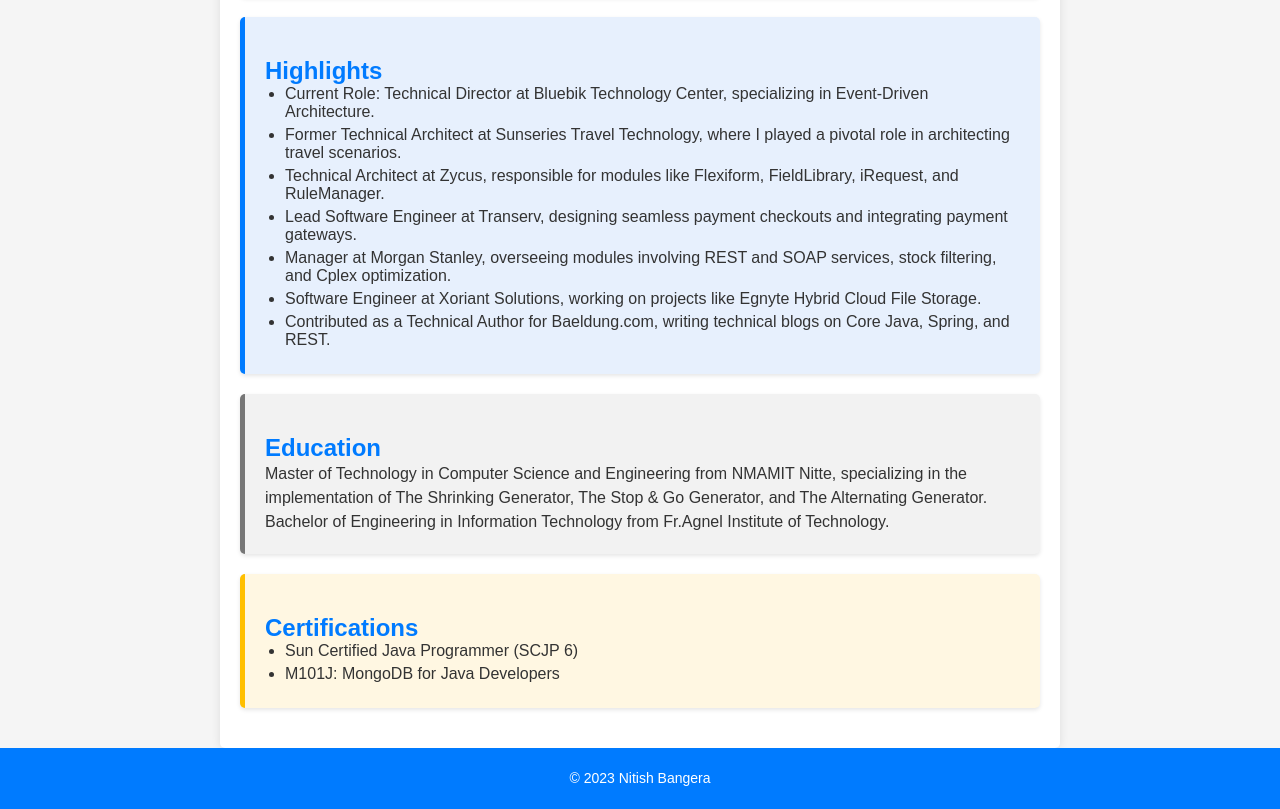
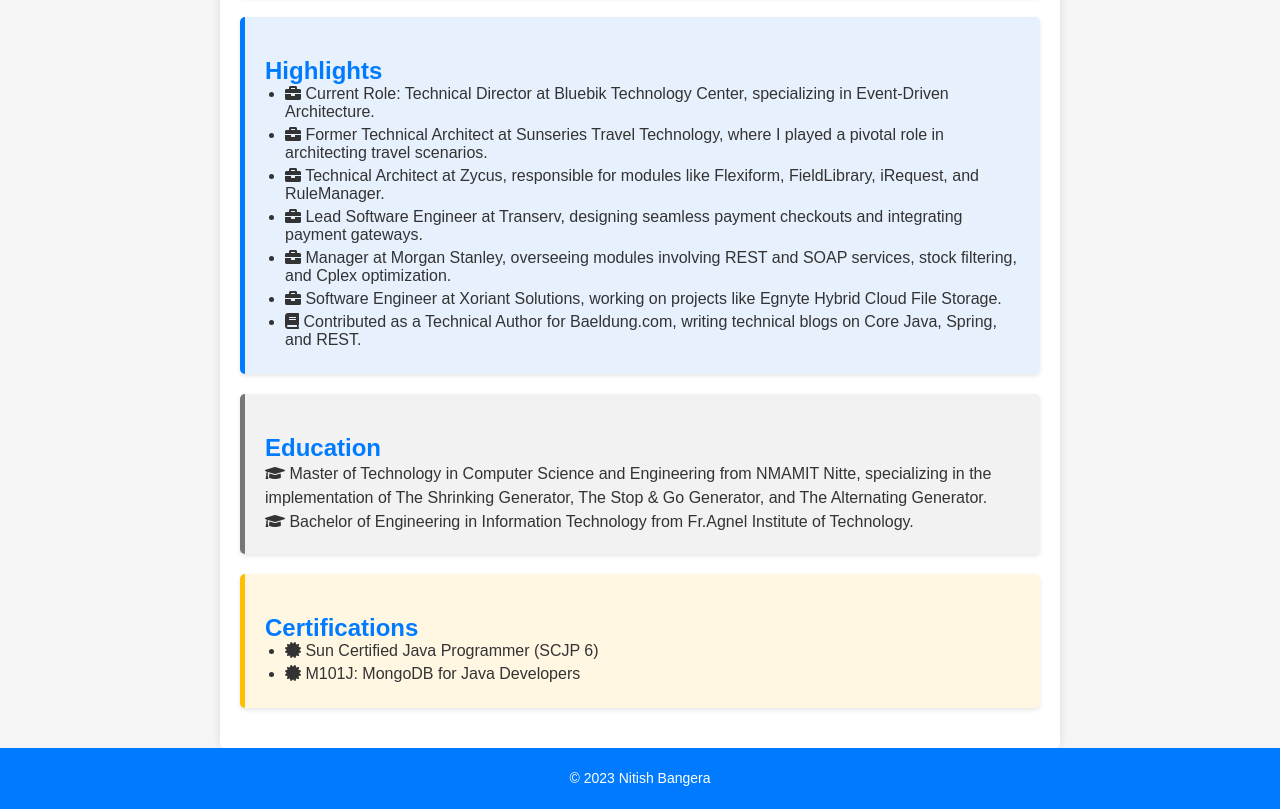
Before and after one commit to NitishBangera/nitishbangera.github.io, a plain HTML site: page index.html in a window 1280 px wide. Shown: the part 359-1168 px from the top of the page. Drawn offline with Linux system fonts and the light colour scheme.

Commit message:
Update index.html

```diff
--- a/index.html
+++ b/index.html
@@ -5,6 +5,7 @@
     <meta name="viewport" content="width=device-width, initial-scale=1.0">
     <title>Nitish Bangera's GitHub.io Profile</title>
     <link rel="stylesheet" href="style.css">
+    <link rel="stylesheet" href="https://cdnjs.cloudflare.com/ajax/libs/font-awesome/5.15.3/css/all.min.css">
 </head>
 <body>
     <header>
@@ -23,27 +24,27 @@
         <section id="highlights">
             <h2>Highlights</h2>
             <ul>
-                <li>Current Role: Technical Director at Bluebik Technology Center, specializing in Event-Driven Architecture.</li>
-                <li>Former Technical Architect at Sunseries Travel Technology, where I played a pivotal role in architecting travel scenarios.</li>
-                <li>Technical Architect at Zycus, responsible for modules like Flexiform, FieldLibrary, iRequest, and RuleManager.</li>
-                <li>Lead Software Engineer at Transerv, designing seamless payment checkouts and integrating payment gateways.</li>
-                <li>Manager at Morgan Stanley, overseeing modules involving REST and SOAP services, stock filtering, and Cplex optimization.</li>
-                <li>Software Engineer at Xoriant Solutions, working on projects like Egnyte Hybrid Cloud File Storage.</li>
-                <li>Contributed as a Technical Author for Baeldung.com, writing technical blogs on Core Java, Spring, and REST.</li>
+                <li><i class="fas fa-briefcase"></i> Current Role: Technical Director at Bluebik Technology Center, specializing in Event-Driven Architecture.</li>
+                <li><i class="fas fa-briefcase"></i> Former Technical Architect at Sunseries Travel Technology, where I played a pivotal role in architecting travel scenarios.</li>
+                <li><i class="fas fa-briefcase"></i> Technical Architect at Zycus, responsible for modules like Flexiform, FieldLibrary, iRequest, and RuleManager.</li>
+                <li><i class="fas fa-briefcase"></i> Lead Software Engineer at Transerv, designing seamless payment checkouts and integrating payment gateways.</li>
+                <li><i class="fas fa-briefcase"></i> Manager at Morgan Stanley, overseeing modules involving REST and SOAP services, stock filtering, and Cplex optimization.</li>
+                <li><i class="fas fa-briefcase"></i> Software Engineer at Xoriant Solutions, working on projects like Egnyte Hybrid Cloud File Storage.</li>
+                <li><i class="fas fa-book"></i> Contributed as a Technical Author for Baeldung.com, writing technical blogs on Core Java, Spring, and REST.</li>
             </ul>
         </section>
 
         <section id="education">
             <h2>Education</h2>
-            <p>Master of Technology in Computer Science and Engineering from NMAMIT Nitte, specializing in the implementation of The Shrinking Generator, The Stop & Go Generator, and The Alternating Generator.</p>
-            <p>Bachelor of Engineering in Information Technology from Fr.Agnel Institute of Technology.</p>
+            <p><i class="fas fa-graduation-cap"></i> Master of Technology in Computer Science and Engineering from NMAMIT Nitte, specializing in the implementation of The Shrinking Generator, The Stop & Go Generator, and The Alternating Generator.</p>
+            <p><i class="fas fa-graduation-cap"></i> Bachelor of Engineering in Information Technology from Fr.Agnel Institute of Technology.</p>
         </section>
 
         <section id="certifications">
             <h2>Certifications</h2>
             <ul>
-                <li>Sun Certified Java Programmer (SCJP 6)</li>
-                <li>M101J: MongoDB for Java Developers</li>
+                <li><i class="fas fa-certificate"></i> Sun Certified Java Programmer (SCJP 6)</li>
+                <li><i class="fas fa-certificate"></i> M101J: MongoDB for Java Developers</li>
             </ul>
         </section>
     </main>
```
